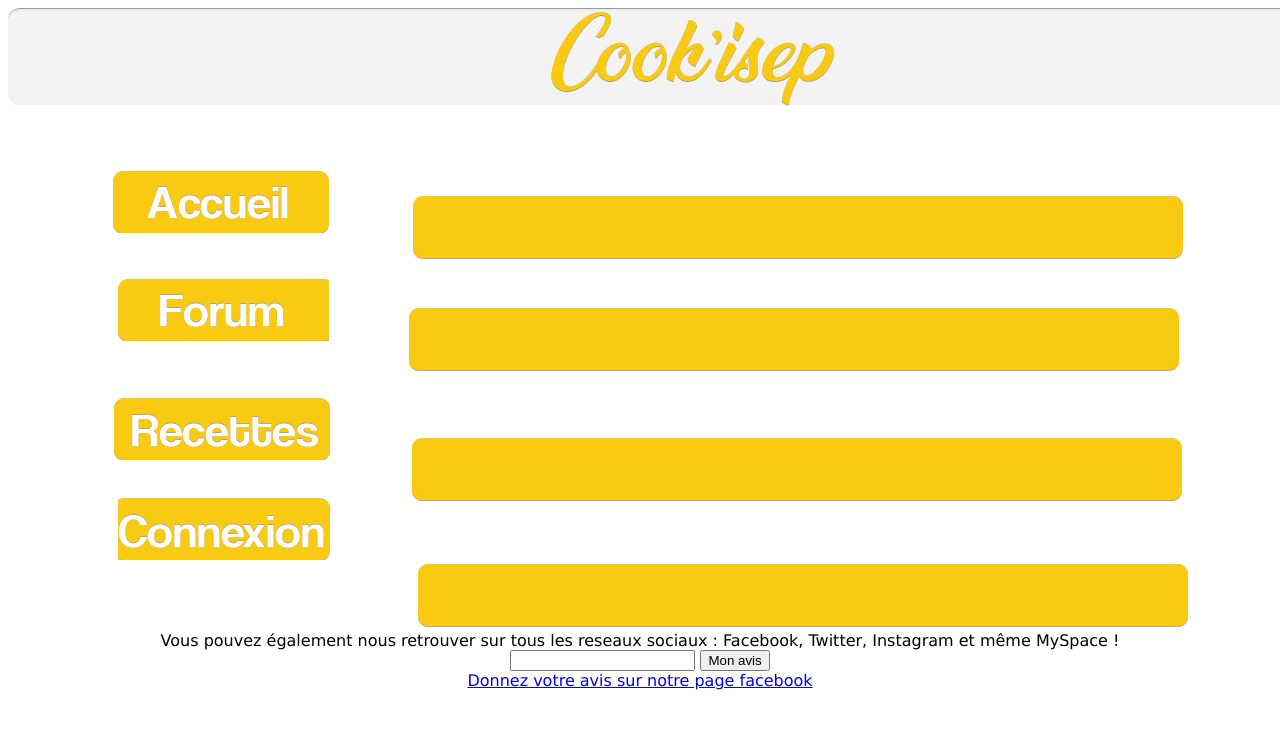
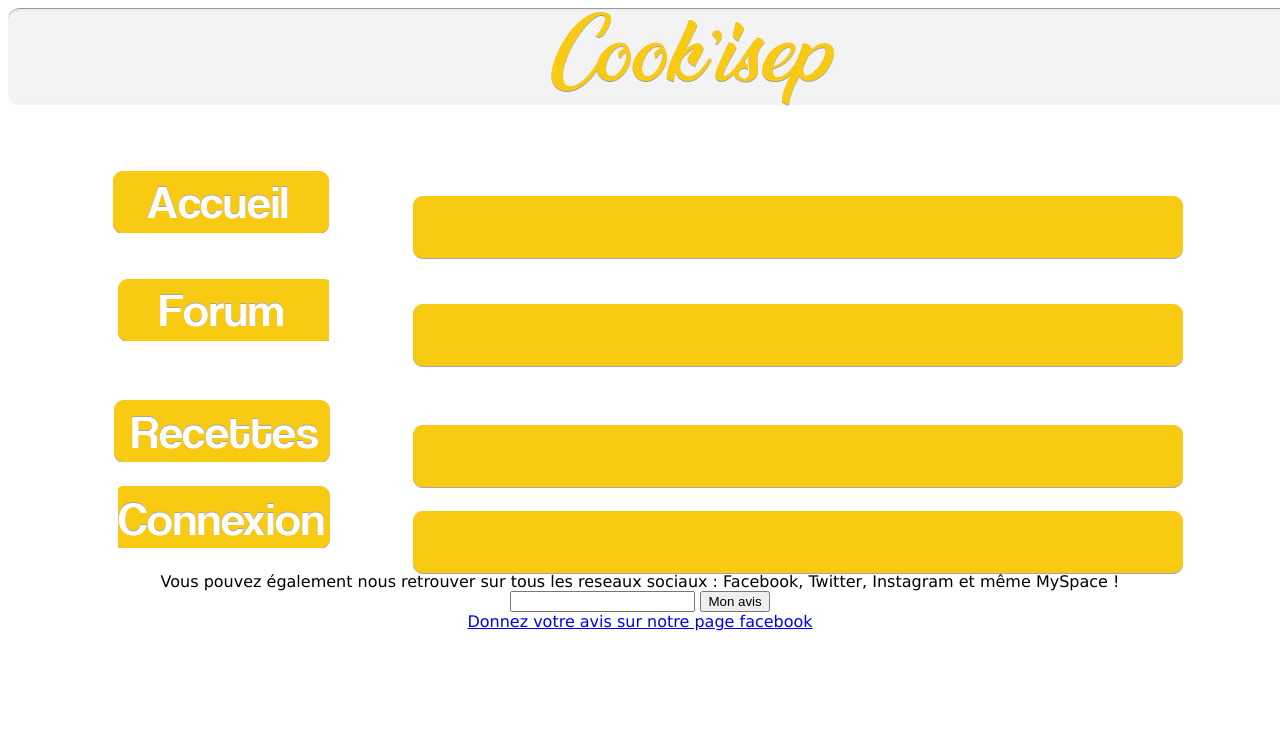
Before and after one commit to Larky9/cooky, a PHP site: page /cook.html in a window 1280 px wide. Shown: the top 729 px of the page. Run offline with PHP 8.4, Linux system fonts and the light colour scheme.

Commit message:
rectification

```diff
--- a/cook.css
+++ b/cook.css
@@ -4,7 +4,7 @@
 	padding-left: 110px;
 	padding-top: 22px;
 }
-#art img {
+.art {
 
 	margin-top: -41px;
 	margin-bottom: -35px;
@@ -13,24 +13,11 @@
 	padding-left: 405px;
 	background-position: 229% 27%;
 }
-#art2 img {
-	padding-left: 401px;
-	margin-bottom: -12px;
-	margin-top: -129px;
-}
 #con {
 	padding-left: 110px;
 }
 
-#art3 img {
-	padding-left: 404px;
-	margin-bottom: -7px;
-	margin-top: -39px;
-	padding-top: 13px;
-}
-#art4 img {
-	padding-left: 410px;
-}
+
 #footer {
 	font-family: "Lucida Grande", "Lucida Sans Unicode", "Lucida Sans", "DejaVu Sans", Verdana, sans-serif;
 	text-align: center
--- a/cook.html
+++ b/cook.html
@@ -17,7 +17,7 @@
 </div>
 	</a>
 
-<div id="art">
+<div class="art">
 <img src="images/Round.jpg" width="770" height="63" alt="" url />
 </div>
 <a href="cook.html">
@@ -25,7 +25,7 @@
   <img src="images/Untitled-1_09.gif">
 </div>
 	</a>
-<div id="art2">
+<div class="art">
 <img src="images/Round.jpg" width="770" height="63" alt=""/>
 </div>
 <a href="cook.html">
@@ -33,7 +33,7 @@
   <img src="images/Untitled-1_12.gif">
 </div>
 	</a>
-<div id="art3">
+<div class="art">
 <img src="images/Round.jpg" width="770" height="63" alt=""/>
 </div>
 
@@ -43,7 +43,7 @@
 </div>
 </a>
 
-<div id="art4">
+<div class="art">
   <img src="images/Round.jpg" width="770" height="63" alt=""/>
 </div>
 
```
Also changed, not shown: cookcon.css (added, +80 -0 lines).
